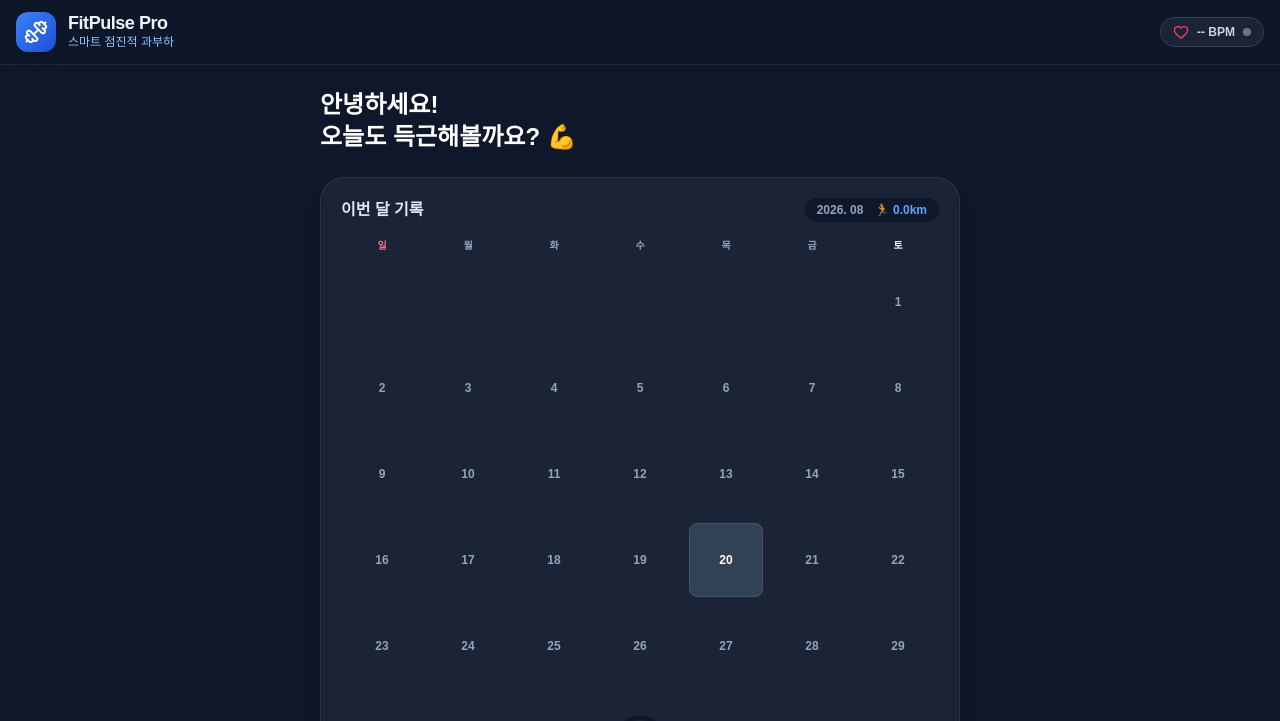
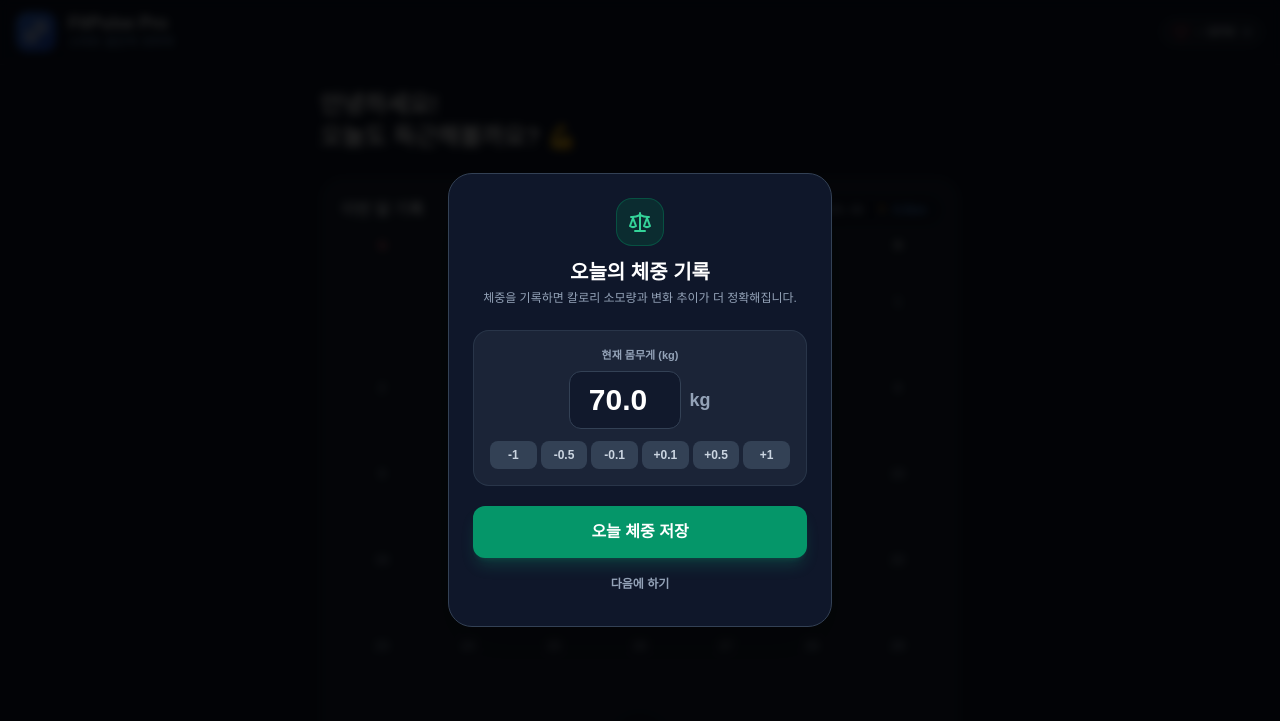
Before and after one commit to Insoo-choi/fitpulse, a plain HTML site: page index.html in a window 1280 px wide. Shown: the top 721 px of the page. Drawn offline with Linux system fonts and the light colour scheme; a web font is replaced by a local one.

Commit message:
feat: add daily weight prompt popup on first launch of the day (#35)

```diff
--- a/index.html
+++ b/index.html
@@ -218,6 +218,44 @@
 
             <div class="flex-1 overflow-y-auto p-4 space-y-3" id="ex-history-list">
                 <!-- Rendered by JS -->
+            </div>
+        </div>
+    </div>
+
+    <!-- Daily Weight Check Modal -->
+    <div id="daily-weight-modal" class="fixed inset-0 bg-black/85 backdrop-blur-sm z-[70] hidden flex items-center justify-center p-4">
+        <div class="bg-slate-900 border border-slate-700 rounded-3xl p-6 w-full max-w-sm flex flex-col shadow-2xl">
+            <div class="flex justify-center mb-3">
+                <div class="w-12 h-12 bg-emerald-900/40 border border-emerald-700/50 rounded-2xl flex items-center justify-center text-emerald-400">
+                    <i data-lucide="scale" class="w-6 h-6"></i>
+                </div>
+            </div>
+            <h3 class="text-xl font-black text-white text-center mb-1">오늘의 체중 기록</h3>
+            <p class="text-slate-400 text-xs text-center mb-6">체중을 기록하면 칼로리 소모량과 변화 추이가 더 정확해집니다.</p>
+
+            <div class="bg-slate-800/80 rounded-2xl p-4 border border-slate-700/60 mb-5 text-center">
+                <label class="block text-[11px] font-bold text-slate-400 mb-2">현재 몸무게 (kg)</label>
+                <div class="flex items-center justify-center gap-2 mb-3">
+                    <input type="number" id="daily-weight-input" step="0.1" inputmode="decimal" class="w-28 bg-slate-900/80 border border-slate-700 focus:border-emerald-500 rounded-xl py-2.5 text-center text-3xl font-black text-white outline-none">
+                    <span class="text-slate-400 font-bold text-lg">kg</span>
+                </div>
+                <div class="grid grid-cols-6 gap-1">
+                    <button onclick="adjustDailyWeight(-1.0)" class="py-1.5 rounded-lg bg-slate-700 text-slate-300 font-bold text-xs active:bg-slate-600">-1</button>
+                    <button onclick="adjustDailyWeight(-0.5)" class="py-1.5 rounded-lg bg-slate-700 text-slate-300 font-bold text-xs active:bg-slate-600">-0.5</button>
+                    <button onclick="adjustDailyWeight(-0.1)" class="py-1.5 rounded-lg bg-slate-700 text-slate-300 font-bold text-xs active:bg-slate-600">-0.1</button>
+                    <button onclick="adjustDailyWeight(0.1)" class="py-1.5 rounded-lg bg-slate-700 text-slate-300 font-bold text-xs active:bg-slate-600">+0.1</button>
+                    <button onclick="adjustDailyWeight(0.5)" class="py-1.5 rounded-lg bg-slate-700 text-slate-300 font-bold text-xs active:bg-slate-600">+0.5</button>
+                    <button onclick="adjustDailyWeight(1.0)" class="py-1.5 rounded-lg bg-slate-700 text-slate-300 font-bold text-xs active:bg-slate-600">+1</button>
+                </div>
+            </div>
+
+            <div class="flex flex-col gap-2">
+                <button onclick="saveDailyWeight()" class="w-full bg-emerald-600 hover:bg-emerald-500 text-white font-bold py-3.5 rounded-xl text-base shadow-lg shadow-emerald-500/20 active:scale-95 transition-all">
+                    오늘 체중 저장
+                </button>
+                <button onclick="dismissDailyWeight()" class="w-full py-2.5 text-slate-400 hover:text-slate-200 text-xs font-bold active:scale-95 transition-all">
+                    다음에 하기
+                </button>
             </div>
         </div>
     </div>
--- a/js/app.js
+++ b/js/app.js
@@ -8,10 +8,23 @@ window.onload = () => {
         restoreRestTimerState();
     } else {
         switchTab('home');
+        checkDailyWeightPrompt();
     }
     bindDragEvents();
     setupLifecycleListeners();
 };
+
+function checkDailyWeightPrompt() {
+    const today = new Date().toISOString().slice(0, 10);
+    const hasTodayRecord = (state.weightHistory || []).some(w => w.date === today);
+    const dismissedDate = localStorage.getItem('fitpulse_weight_dismissed_date');
+
+    if (!hasTodayRecord && dismissedDate !== today) {
+        setTimeout(() => {
+            openDailyWeightModal();
+        }, 500);
+    }
+}
 
 function setupLifecycleListeners() {
     document.addEventListener('visibilitychange', () => {
--- a/js/views/modals.js
+++ b/js/views/modals.js
@@ -514,3 +514,52 @@ function processPastedRoutine(startNow) {
         if (currentTab === 'workout') switchTab('workout');
     }
 }
+
+// --- Daily Weight Prompt Logic ---
+function openDailyWeightModal() {
+    const input = document.getElementById('daily-weight-input');
+    if (input) {
+        input.value = (parseFloat(state.bodyWeight) || 70).toFixed(1);
+    }
+    const modal = document.getElementById('daily-weight-modal');
+    if (modal) modal.classList.remove('hidden');
+    lucide.createIcons();
+}
+
+function adjustDailyWeight(val) {
+    const input = document.getElementById('daily-weight-input');
+    if (!input) return;
+    let current = parseFloat(input.value) || state.bodyWeight || 70;
+    current = Math.max(20, Math.min(300, current + val));
+    input.value = current.toFixed(1);
+}
+
+function saveDailyWeight() {
+    const input = document.getElementById('daily-weight-input');
+    const newWeight = input ? (parseFloat(input.value) || state.bodyWeight) : state.bodyWeight;
+
+    state.bodyWeight = newWeight;
+
+    const today = new Date().toISOString().slice(0, 10);
+    if (!state.weightHistory) state.weightHistory = [];
+    const wIdx = state.weightHistory.findIndex(w => w.date === today);
+    if (wIdx > -1) {
+        state.weightHistory[wIdx].weight = newWeight;
+    } else {
+        state.weightHistory.push({ date: today, weight: newWeight });
+    }
+
+    saveData();
+    localStorage.setItem('fitpulse_weight_dismissed_date', today);
+    closeModal('daily-weight-modal');
+
+    if (currentTab === 'report') {
+        renderCharts();
+    }
+}
+
+function dismissDailyWeight() {
+    const today = new Date().toISOString().slice(0, 10);
+    localStorage.setItem('fitpulse_weight_dismissed_date', today);
+    closeModal('daily-weight-modal');
+}
```
